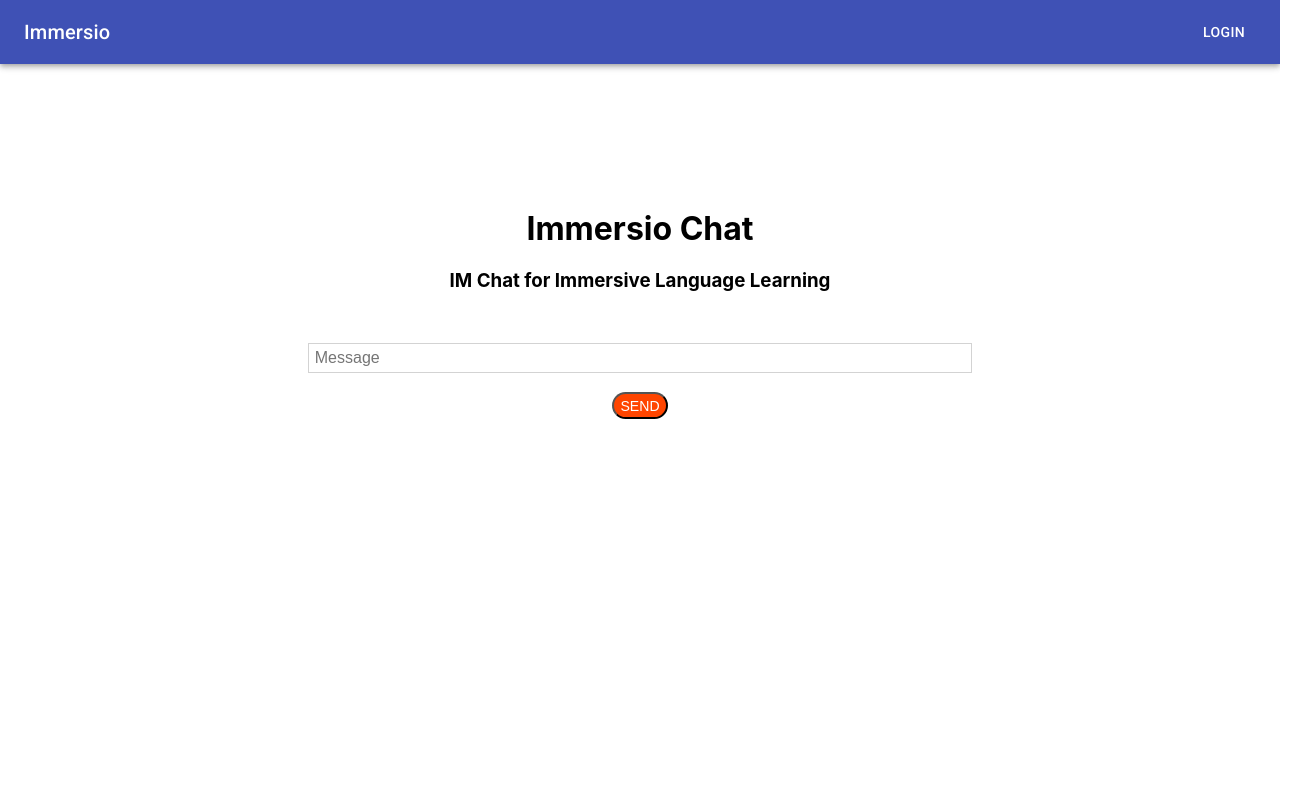
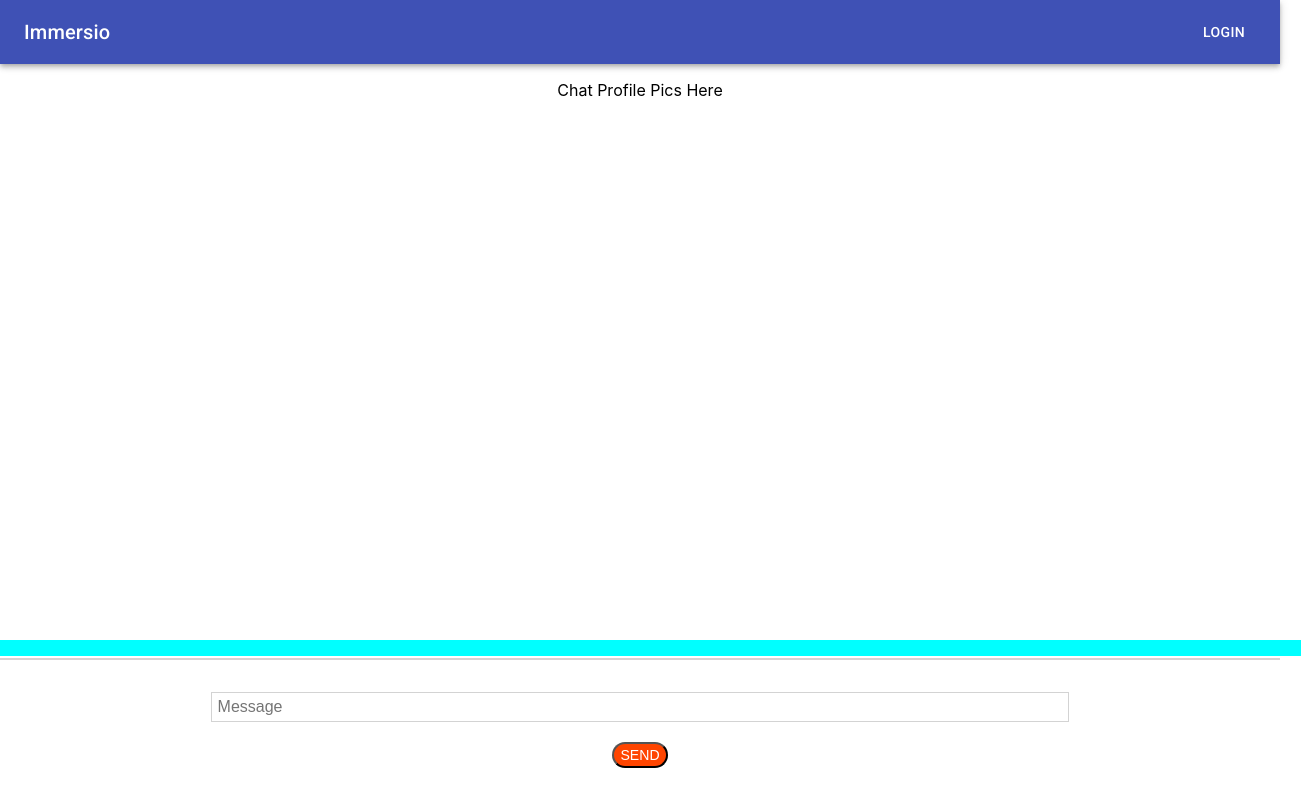
Before and after one commit to MarshallProtsman/Project-3_good-MERNin, a React (Create React App) app in the folder client/: page /messenger in a window 1280 px wide. Shown: the whole page, 1301 px wide, since content can reach past the window. Built offline with nearby package versions, Linux system fonts and the light colour scheme; no server answers.

Commit message:
added sandbox page for UI building and testing

```diff
--- a/client/src/App.js
+++ b/client/src/App.js
@@ -7,6 +7,8 @@ import LoginPage from "./pages/login";
 import MessengerPage from "./pages/messenger";
 import noMatchPage from "./pages/nomatch";
 import ProfilePage from "./pages/profile";
+// testing danbox below
+import Sandbox from "./pages/sandboxUI";
 import "./App.css";
 
 class App extends Component {
@@ -60,7 +62,8 @@ class App extends Component {
                 <Route exact path="/login" render={() => <LoginPage />} />
                 <Route exact path="/profile" render={() => <ProfilePage app={this.state} appStateHandler={this.handler} />} />
                 <Route exact path="/messenger" render={() => <MessengerPage app={this.state} />} />
-                <Route component={noMatchPage} />
+                {/* sandbox testing below for material UI */}
+                <Route component={Sandbox} />
               </Switch>
             </div>
           </Router>
--- a/client/src/components/messenger/index.js
+++ b/client/src/components/messenger/index.js
@@ -1,5 +1,6 @@
 import React, { Component } from 'react';
 import io from 'socket.io-client';
+import { isAbsolute } from 'path';
 
 class Chat extends Component {
     constructor(props) {
@@ -97,21 +98,23 @@ class Chat extends Component {
 
     render() {
         // style declarations
-        const styleBody = {
+        const style = {
+            Body: {
                 textAlign: 'center',
-            padding: '10%',
-            fontSize: 1 + 'em'
-        };
+                // padding: '10%',
+                fontSize: 1 + 'em',
+                height: 80 + 'vh'
+            },
 
-        const styleInput = {
+            Input: {
                 fontSize: 1 + 'em',
                 marginBottom: 0.33 + 'em',
                 border: '1px solid lightgrey',
                 padding: 0.33 + 'em',
                 width: '66%'
-        };
+            },
 
-        const styleButton = {
+            Button: {
                 width: 4 + 'em',
                 fontSize: 0.88 + 'em',
                 marginTop: 1 + 'em',
@@ -119,35 +122,51 @@ class Chat extends Component {
                 background: 'orangered',
                 padding: 0.22 + 'em',
                 borderRadius: 10 + 'em'
-        };
+            },
 
-        const Messages = {
-            padding: 0.33 + 'em',
+            Messages: {
+                paddingRight: 1.33 + 'em',
                 minHeight: 1 + 'em',
-            margin: 0.33 + 'em'
-        };
+                margin: 0.33 + 'em',
+                position: 'absolute',
+                bottom: '9em',
+                width: '100%',
+                background: 'cyan',
+                left: 0,
+                margin: 'auto'
+            },
 
-        const msgUser = {
+            msgUser: {
                 opacity: 0.66,
                 textAlign: 'right'
-        };
+            },
 
-        const msgFriend = {
+            msgFriend: {
                 textAlign: 'left'
-        };
+            },
+
+            ChatContainer: {
+                position: 'absolute',
+                width: 100 + '%',
+                margin: 'auto',
+                borderTop: '2px solid lightgrey',
+                left: 0,
+                bottom: 2 + 'em',
+                paddingTop: '2em'
+            }
+        }
 
         return (
-            <div style={styleBody}>
-                <h1>Immersio Chat</h1>
-                <h3>IM Chat for Immersive Language Learning</h3>
-                <div className="Messages" style={Messages}>
+            <div style={style.Body}>
+                <p>Chat Profile Pics Here</p>
+                <div className="Messages" style={style.Messages}>
                     {this.state.messageList.map(message => {
                         console.log(message.user.id)
                         let msgStyle = {};
                         if (message.user.id === this.user.id) {
-                            msgStyle = msgUser;
+                            msgStyle = style.msgUser;
                         } else {
-                            msgStyle = msgFriend;
+                            msgStyle = style.msgFriend;
                         }
                         return (
                             <div style={msgStyle} key={message.key} data-message={message.message} data-translation={message.translation}>
@@ -158,10 +177,10 @@ class Chat extends Component {
                     }
                 </div>
 
-                <div className="ChatContainer">
-                    <input id="messageInput" value={this.state.message} onChange={ev => this.setState({ message: ev.target.value })} onKeyPress={this.keyPress} type="text" placeholder="Message" className="form-control" style={styleInput} />
+                <div className="ChatContainer" style={ style.ChatContainer}>
+                    <input id="messageInput" value={this.state.message} onChange={ev => this.setState({ message: ev.target.value })} onKeyPress={this.keyPress} type="text" placeholder="Message" className="form-control" style={style.Input} />
                     <br />
-                    <button onClick={this.sendMessage} className="btn btn-primary form-control" style={styleButton}>SEND</button>
+                    <button onClick={this.sendMessage} className="btn btn-primary form-control" style={style.Button}>SEND</button>
                 </div>
             </div>
         )
--- /dev/null
+++ b/client/src/pages/sandboxUI.js
@@ -0,0 +1,11 @@
+import React, { Component } from 'react';
+
+class Sandbox extends Component {
+    render() {
+        return (
+            <div>hello world</div>
+        )
+    }
+}
+
+export default Sandbox
```
Also changed, not shown: client/src/passport-login.js (deleted, +0 -55 lines), 2 other files (tests, documents, lock files or other folders). Lines whose indentation alone changed are shown as unchanged.
